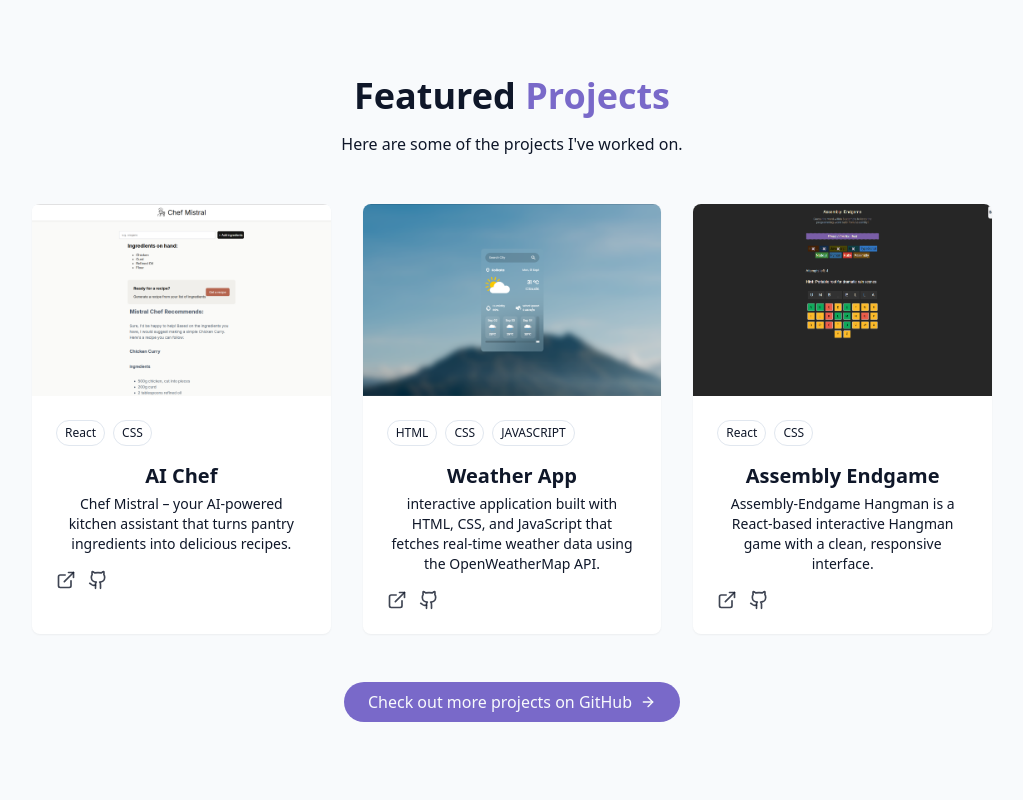
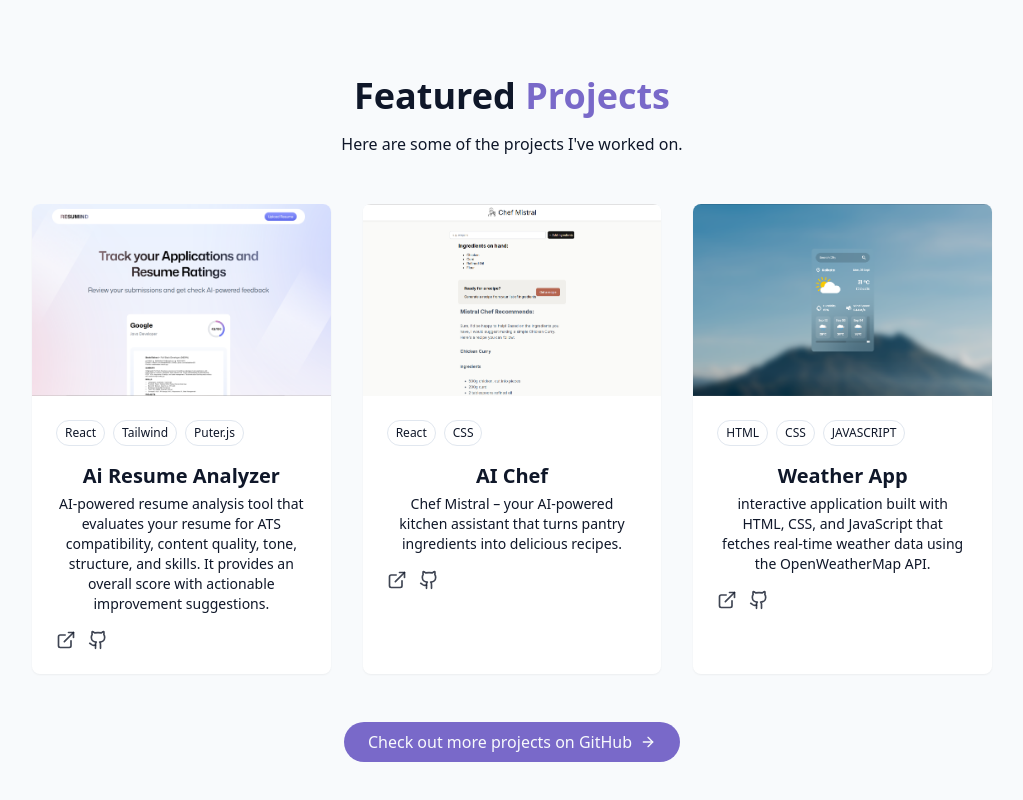
Before and after one commit to badalsahani20/personal-portfolio, a React (Vite) app: page / in a window 1280 px wide. Shown: the part 2614-3414 px from the top of the page, without its empty margins (128-1151 px from the left). Built offline with nearby package versions, Linux system fonts and the light colour scheme.

Commit message:
Update: Project Ai Resume Analyzer

```diff
--- a/src/components/Contact.jsx
+++ b/src/components/Contact.jsx
@@ -1,5 +1,5 @@
 import React, {useState} from 'react'
-import {Instagram, Linkedin, Mail, Twitter, MapPin, Phone, Twitch, Send} from 'lucide-react'
+import {Instagram, Linkedin, Mail, MapPin, Phone, Send} from 'lucide-react'
 import {cn} from "@/lib/utils.js";
 import {useToast} from "@/hooks/use-toast";
 
@@ -90,7 +90,7 @@ const Contact = () => {
                                        id={"name"}
                                        name={"name"}
                                        required
-                                       className={"w-full px-4 py-3 rounded-md border border-input bg-background focus:outline-none focus:ring-2 focus:ring-secondary"}
+                                       className={"w-full px-4 py-3 rounded-md border border-input bg-background focus:outline-none focus:ring-2 focus:ring-primary"}
                                        placeholder={"John Doe"} />
                             </div>
                             <div>
--- a/src/components/Projects.jsx
+++ b/src/components/Projects.jsx
@@ -1,13 +1,22 @@
 import React from 'react'
-import AssemblyEndgame from '../assets/AssemblyEndgame.png'
 import ChefMistral from '../assets/Chef-Mistral.png'
 import WeatherApp from '../assets/weather-app.png'
 import {ArrowRight, ExternalLink} from "lucide-react";
 import {Github} from "lucide-react";
+import AiAnalyzer from '../assets/AiResumeAnalyzer.png'
 
 const projects = [
     {
         id: 1,
+        title: "Ai Resume Analyzer",
+        description: 'AI-powered resume analysis tool that evaluates your resume for ATS compatibility, content quality, tone, structure, and skills. It provides an overall score with actionable improvement suggestions.',
+        image: AiAnalyzer,
+        tags: ['React', 'Tailwind', 'Puter.js'],
+        url: "https://skill-scanner-beta.vercel.app",
+        gitHubUrl: "https://github.com/badalsahani20/ai-resume-analyzer",
+    },
+    {
+        id: 2,
         title: "AI Chef",
         description: "Chef Mistral – your AI-powered kitchen assistant that turns pantry ingredients into delicious recipes.",
         image: ChefMistral,
@@ -16,7 +25,7 @@ const projects = [
         gitHubUrl: "https://github.com/badalsahani20/Recipe-Generator",
     },
     {
-        id: 2,
+        id: 3,
         title: "Weather App",
         description: "interactive application built with HTML, CSS, and JavaScript that fetches real-time weather data using the OpenWeatherMap API.",
         image: WeatherApp,
@@ -24,15 +33,7 @@ const projects = [
         url:"https://weather-app-zggx.vercel.app",
         gitHubUrl: "https://github.com/badalsahani20/WeatherApp",
     },
-    {
-        id: 3,
-        title: "Assembly Endgame",
-        description: "Assembly-Endgame Hangman is a React-based interactive Hangman game with a clean, responsive interface.",
-        image: AssemblyEndgame,
-        tags: ["React", "CSS"],
-        url:"https://assembly-endgame-hangman-jet.vercel.app",
-        gitHubUrl: "https://github.com/badalsahani20/Assembly-Endgame-hangman-",
-    },
+
 ]
 
 export const Projects = () => {
--- a/src/components/Skills.jsx
+++ b/src/components/Skills.jsx
@@ -7,12 +7,14 @@ const skills = [
     { name: "JavaScript", level: 65, category: "frontend" },
     { name: "React", level: 60, category: "frontend" },
     { name: "Tailwind CSS", level: 30, category: "frontend" },
+    { name: "TypeScript", level: 30, category: "frontend" },
 
     // Backend
     { name: "Java", level: 70, category: "backend" },
     { name: "SpringBoot", level: 50, category: "backend" },
     { name: "Express Js", level: 20, category: "backend" },
     { name: "DSA", level: 30, category: "backend" },
+    { name: "NodeJs", level: 20, category: "backend" },
 
     // Database
     { name: "MySQL", level: 60, category: "database" },
```
Also changed, not shown: src/assets/AiResumeAnalyzer.png (added).
